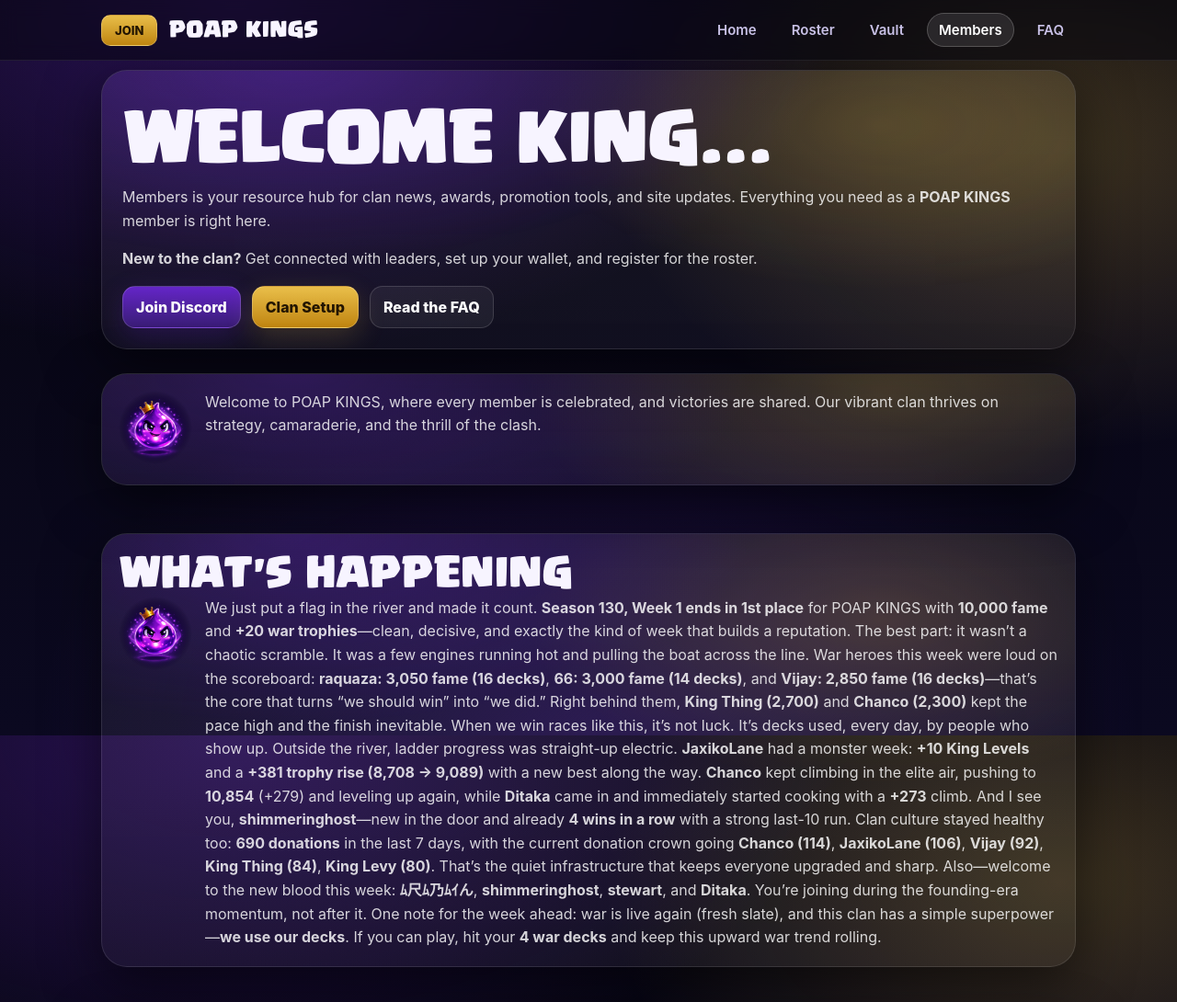
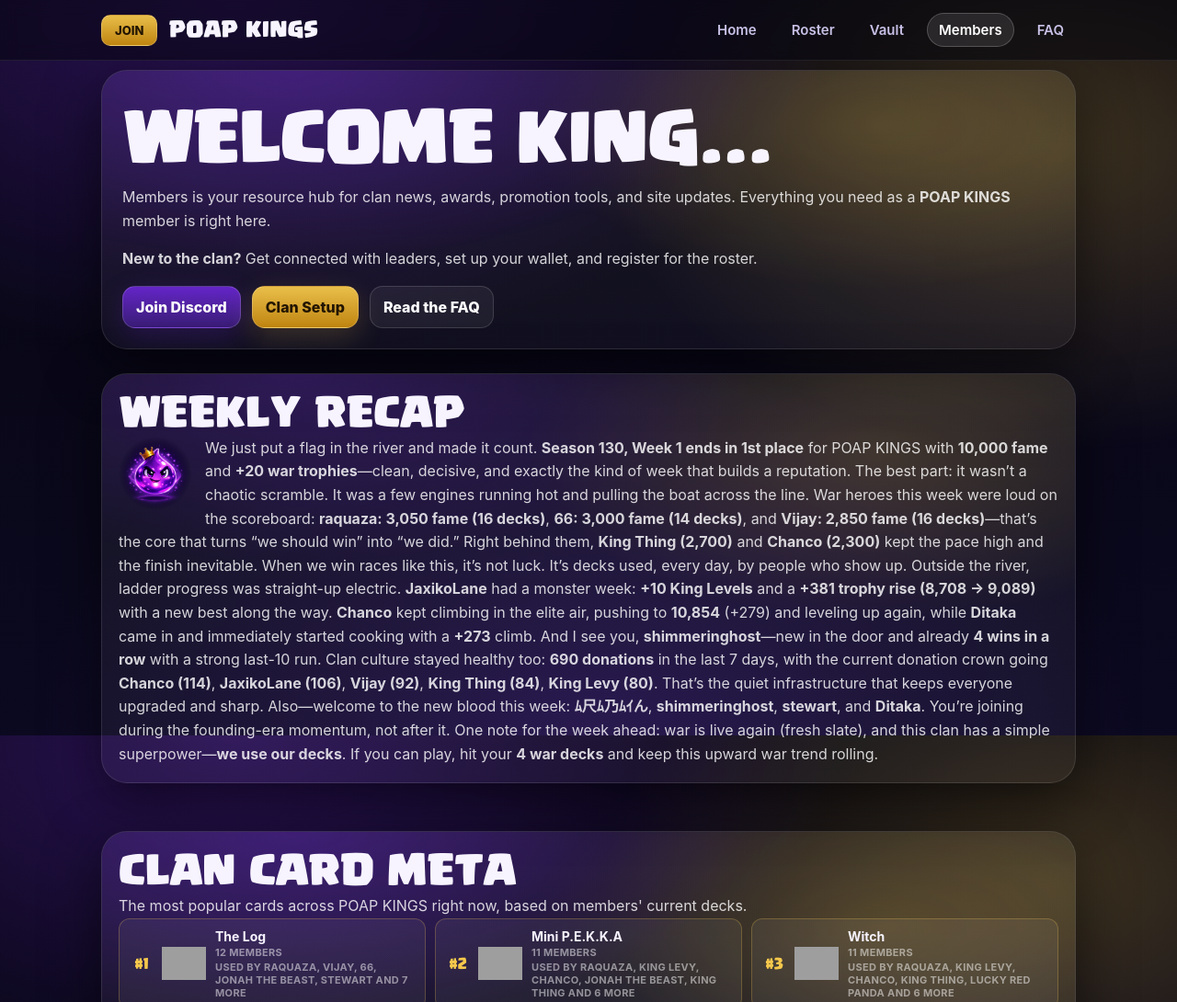
Before and after one commit to jthingelstad/poapkings.com, an Eleventy site: page src/members.njk in a window 1280 px wide. Shown: the top 1090 px of the page at 92% size. Built offline with nearby package versions, Linux system fonts and the light colour scheme; Eleventy itself is replaced by a stand-in of ours; files that its build step writes are made by us from their sources; grey boxes are pictures that could not be loaded.

Commit message:
Update site for Elixir data refactor

```diff
--- a/src/_data/schemas/elixirClan.schema.json
+++ /dev/null
@@ -1,16 +0,0 @@
-{
-  "$schema": "http://json-schema.org/draft-07/schema#",
-  "type": "object",
-  "required": ["memberCount", "clanScore", "clanWarTrophies", "donationsPerWeek"],
-  "properties": {
-    "memberCount": { "type": "integer" },
-    "clanScore": { "type": "integer" },
-    "clanWarTrophies": { "type": "integer" },
-    "donationsPerWeek": { "type": "integer" },
-    "totalTrophies": { "type": "integer" },
-    "avgLevel": { "type": "number" },
-    "minTrophies": { "type": "integer" },
-    "clanLeague": { "type": "string" },
-    "clanStatus": { "type": "string" }
-  }
-}
--- a/src/_data/schemas/elixirHome.schema.json
+++ /dev/null
@@ -1,9 +0,0 @@
-{
-  "$schema": "http://json-schema.org/draft-07/schema#",
-  "type": "object",
-  "required": ["message", "generated"],
-  "properties": {
-    "message": { "type": "string" },
-    "generated": { "type": "string", "format": "date-time" }
-  }
-}
--- a/src/_data/schemas/elixirMembers.schema.json
+++ /dev/null
@@ -1,9 +0,0 @@
-{
-  "$schema": "http://json-schema.org/draft-07/schema#",
-  "type": "object",
-  "required": ["message", "generated"],
-  "properties": {
-    "message": { "type": "string" },
-    "generated": { "type": "string", "format": "date-time" }
-  }
-}
--- a/src/_data/schemas/elixirPromote.schema.json
+++ /dev/null
@@ -1,12 +0,0 @@
-{
-  "$schema": "http://json-schema.org/draft-07/schema#",
-  "type": "object",
-  "required": ["message", "social", "email", "discord", "reddit"],
-  "properties": {
-    "message": { "type": "object", "properties": { "body": { "type": "string" } } },
-    "social": { "type": "object", "properties": { "body": { "type": "string" } } },
-    "email": { "type": "object", "properties": { "subject": { "type": "string" }, "body": { "type": "string" } } },
-    "discord": { "type": "object", "properties": { "body": { "type": "string" } } },
-    "reddit": { "type": "object", "properties": { "title": { "type": "string" }, "body": { "type": "string" } } }
-  }
-}
--- a/src/_data/schemas/elixirRoster.schema.json
+++ /dev/null
@@ -1,65 +0,0 @@
-{
-  "$schema": "http://json-schema.org/draft-07/schema#",
-  "type": "object",
-  "required": ["updated", "members"],
-  "properties": {
-    "updated": { "type": "string" },
-    "intro": { "type": "string" },
-    "card_stats": {
-      "type": "array",
-      "items": {
-        "type": "object",
-        "properties": {
-          "name": { "type": "string" },
-          "icon_url": { "type": "string" },
-          "member_count": { "type": "integer" },
-          "avg_pct": { "type": "integer" },
-          "members": {
-            "type": "array",
-            "items": { "type": "string" }
-          }
-        }
-      }
-    },
-    "members": {
-      "type": "array",
-      "items": {
-        "type": "object",
-        "required": ["name", "tag", "role"],
-        "properties": {
-          "name": { "type": "string" },
-          "tag": { "type": "string" },
-          "role": { "type": "string" },
-          "exp_level": { "type": "integer" },
-          "trophies": { "type": "integer" },
-          "arena": { "type": "string" },
-          "clan_rank": { "type": "integer" },
-          "donations": { "type": "integer" },
-          "donations_received": { "type": "integer" },
-          "last_seen": { "type": "string" },
-          "note": { "type": "string" },
-          "profile_url": { "type": "string" },
-          "poap_address": { "type": "string" },
-          "date_joined": { "type": "string" },
-          "bio": { "type": "string" },
-          "highlight": { "type": "string", "enum": ["donations", "war", "trophies", "tenure", "general"] },
-          "favorite_cards": {
-            "type": "array",
-            "items": {
-              "type": "object",
-              "properties": {
-                "name": { "type": "string" },
-                "icon_url": { "type": "string" },
-                "usage_pct": { "type": "integer" }
-              }
-            }
-          },
-          "current_deck": {
-            "type": "array",
-            "items": { "type": "string" }
-          }
-        }
-      }
-    }
-  }
-}
--- a/src/index.njk
+++ b/src/index.njk
@@ -31,7 +31,7 @@ supercellDisclaimer: true
     {% if elixirHome.message %}
     <section>
       <div class="card card-padded">
-        <div class="elixirByline">
+        <div class="elixirByline elixirByline--wrap">
           <a href="/elixir"><img src="/assets/elixir.png" alt="Elixir" class="elixirAvatar elixirAvatar--lg elixirAvatar--mirror" loading="lazy" /></a>
           <p class="sectionDesc m-0 elixirByline__body">{{ elixirHome.message | md | safe }}</p>
         </div>
--- a/src/members.njk
+++ b/src/members.njk
@@ -19,22 +19,11 @@ extraScripts: '<script src="/members-promo.js"></script>'
       </div>
     </section>
 
-    {% if elixirRoster.intro %}
-    <section>
-      <div class="card card-padded">
-        <div class="elixirByline">
-          <a href="/elixir"><img src="/assets/elixir.png" alt="Elixir" class="elixirAvatar elixirAvatar--lg elixirAvatar--mirror" loading="lazy" /></a>
-          <p class="sectionDesc m-0 elixirByline__body">{{ elixirRoster.intro }}</p>
-        </div>
-      </div>
-    </section>
-    {% endif %}
-
     {% if elixirMembers.message %}
     <section>
       <div class="card card-padded">
-        <h2 class="sectionTitle m-0 mb-xs">What's Happening</h2>
-        <div class="elixirByline">
+        <h2 class="sectionTitle m-0 mb-xs">{{ elixirMembers.title or "What's Happening" }}</h2>
+        <div class="elixirByline elixirByline--wrap">
           <a href="/elixir"><img src="/assets/elixir.png" alt="Elixir" class="elixirAvatar elixirAvatar--lg elixirAvatar--mirror" loading="lazy" /></a>
           <p class="sectionDesc m-0 elixirByline__body">{{ elixirMembers.message | md | safe }}</p>
         </div>
--- a/src/roster.njk
+++ b/src/roster.njk
@@ -35,7 +35,7 @@ appJs: true
         </div>
 
         {% if elixirRoster.intro %}
-        <p class="sectionDesc m-0 mt-sm mb-sm">{{ elixirRoster.intro | safe }}</p>
+        <p class="sectionDesc m-0 mt-sm mb-sm">{{ elixirRoster.intro | md | safe }}</p>
         {% endif %}
 
         <div class="rosterControls">
@@ -107,7 +107,6 @@ appJs: true
               <div class="elixirByline__body">
                 <div class="memberCard__bio">{{ m.bio | e }}</div>
               </div>
-              <a href="/elixir"><img src="/assets/elixir.png" alt="Elixir" class="elixirAvatar" loading="lazy" /></a>
             </div>
             {% endif %}
             {% if m.note %}<div class="memberCard__note">{{ m.note | e }}</div>{% endif %}
--- a/src/styles.css
+++ b/src/styles.css
@@ -1041,3 +1041,18 @@ footer{
   min-width:0;
   flex:1;
 }
+.elixirByline--wrap{
+  display:block;
+}
+.elixirByline--wrap::after{
+  content:"";
+  display:block;
+  clear:both;
+}
+.elixirByline--wrap > a{
+  float:left;
+  margin: 0 14px 8px 0;
+}
+.elixirByline--wrap .elixirByline__body{
+  display:block;
+}
```
